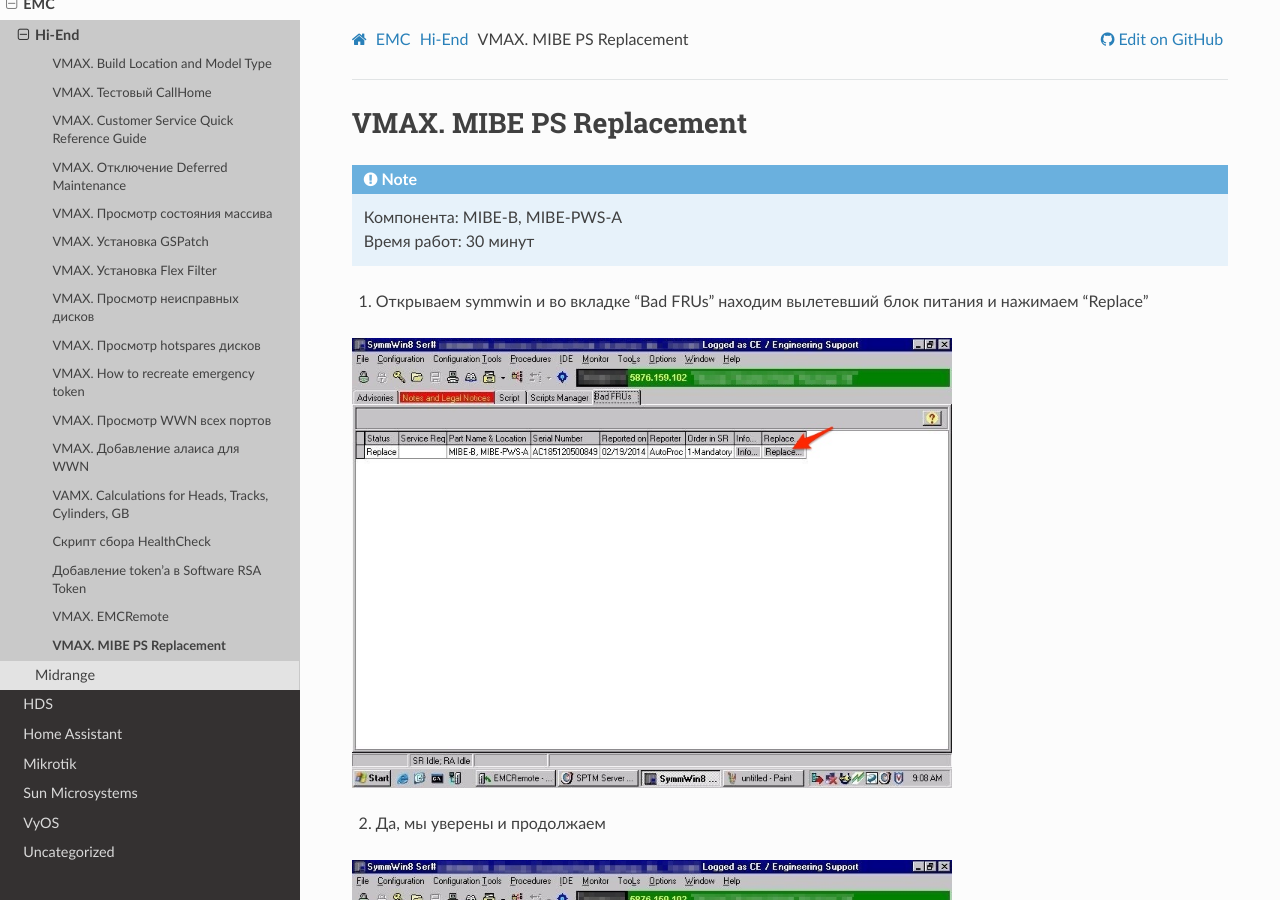
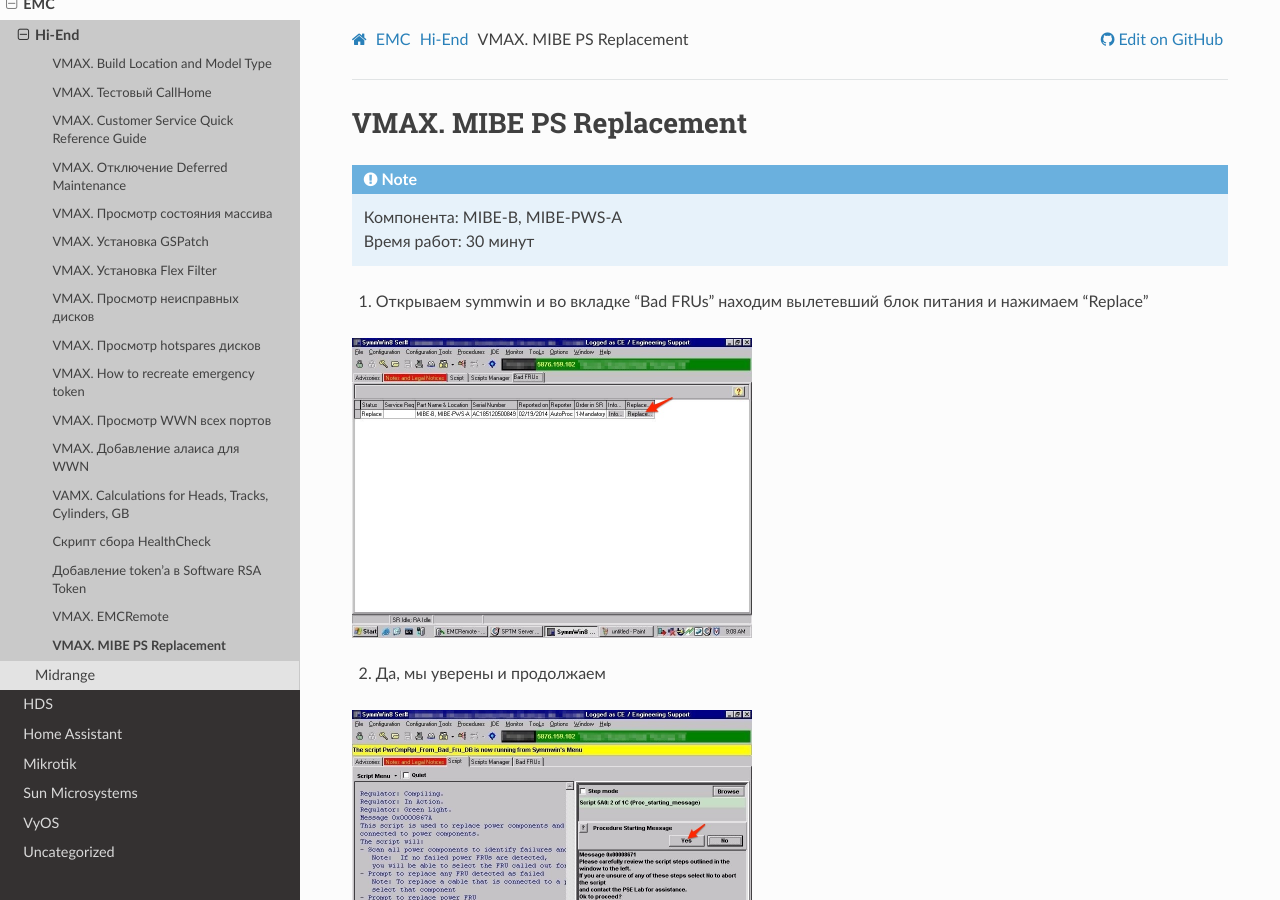
Before and after one commit to jeffscrum/jeffscrum.github.io, a Sphinx documentation site: the page built from source/emc/hiend/vmax-mibe-ps-replace.rst, in a window 1280 px wide and 900 px high. Built offline with Sphinx 7.4.7 and the Read the Docs theme 2.0.0, drawn with Linux system fonts in a browser that asks for light colours.

Commit message:
Update vmax-mibe-ps-replace.rst

```diff
--- a/source/emc/hiend/vmax-mibe-ps-replace.rst
+++ b/source/emc/hiend/vmax-mibe-ps-replace.rst
@@ -13,40 +13,40 @@
 1. Открываем symmwin и во вкладке “Bad FRUs” находим вылетевший блок питания и нажимаем “Replace”
 
 .. image:: /images/vmax-mibe-ps-1.jpeg
-    :width: 600
+    :width: 400
 
 2. Да, мы уверены и продолжаем
 
 .. image:: /images/vmax-mibe-ps-2.jpeg
-    :width: 600
+    :width: 400
 
 3. Далее массив помогает найти нужные шкафы, хотя MIBE будет прямо перед вами. Выбираем "Done-continue" и жмем Ok
 
 .. image:: /images/vmax-mibe-ps-3.jpeg
-    :width: 600
+    :width: 400
 
 4. Снова подтверждаем что хотим поменять MIBE Power supply A в MIBE B
 
 .. image:: /images/vmax-mibe-ps-4.jpeg
-    :width: 600
+    :width: 400
 
 5. Массив показывает какую компоненту нужно заменить. Для замены отгибаем защелку и достаем БП. На самом БП будет мигать аларм.
-
-.. image:: /images/vmax-mibe-ps-5.jpeg
-    :width: 600
 
 .. warning::
 
   Обращаем внимание на таймер! Всего 60 секунд!
 
+.. image:: /images/vmax-mibe-ps-5.jpeg
+    :width: 400
+
 6. Вставляем новы БП и выбираем пункт что FRU был заменен
 
 .. image:: /images/vmax-mibe-ps-6.jpeg
-    :width: 600
+    :width: 400
 
 7. Все! Скрипт успешно завершается и во вкладке “Bad FRUs” мы видим что эта компонента пропала
 
 .. image:: /images/vmax-mibe-ps-7.jpeg
-    :width: 600
+    :width: 400
 .. image:: /images/vmax-mibe-ps-8.jpeg
-    :width: 600
+    :width: 400
```
